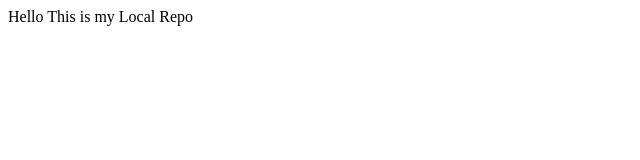
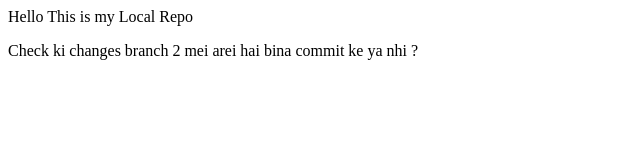
Before and after one commit to mkite29/myLocalRepo, a plain HTML site: page index.html in a window 1280 px wide. Shown: the whole page, without its empty margins (0-640 px from the left). Drawn offline with Linux system fonts and the light colour scheme.

Commit message:
index file changes

```diff
--- a/index.html
+++ b/index.html
@@ -1 +1,2 @@
 <p> Hello This is my Local Repo</p>
+<p>Check ki changes branch 2 mei arei hai bina commit ke ya nhi ?</p>
```
